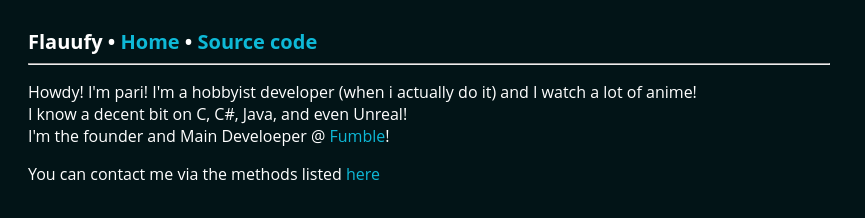
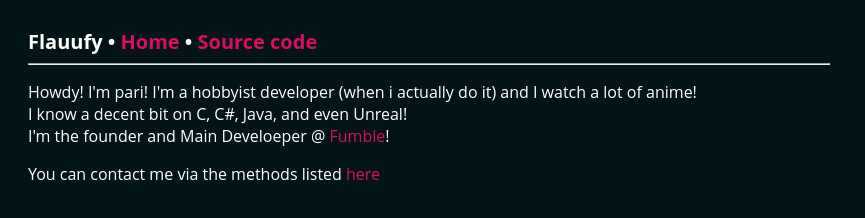
Before and after one commit to subpari/web, a plain HTML site: page index.html in a window 1280 px wide. Shown: the whole page, without its empty margins (0-865 px from the left). Drawn offline with Linux system fonts and the light colour scheme.

Commit message:
Update main.css

```diff
--- a/styles/main.css
+++ b/styles/main.css
@@ -1,12 +1,12 @@
 /* MAIN STYLINGS */
 
 :root {
-  --link-dark: #0eb9d7;
+  --link-dark: #d70e62;
   --bg-dark: #021417;
   --text-dark: #ffffff;
-  --button-dark: #045564;
+  --button-dark: #380218;
   --tooltip-dark: #5c5c5c55;
-  --banner-dark: #077d92;
+  --banner-dark: #92074d;
 }
 
 * {
```
